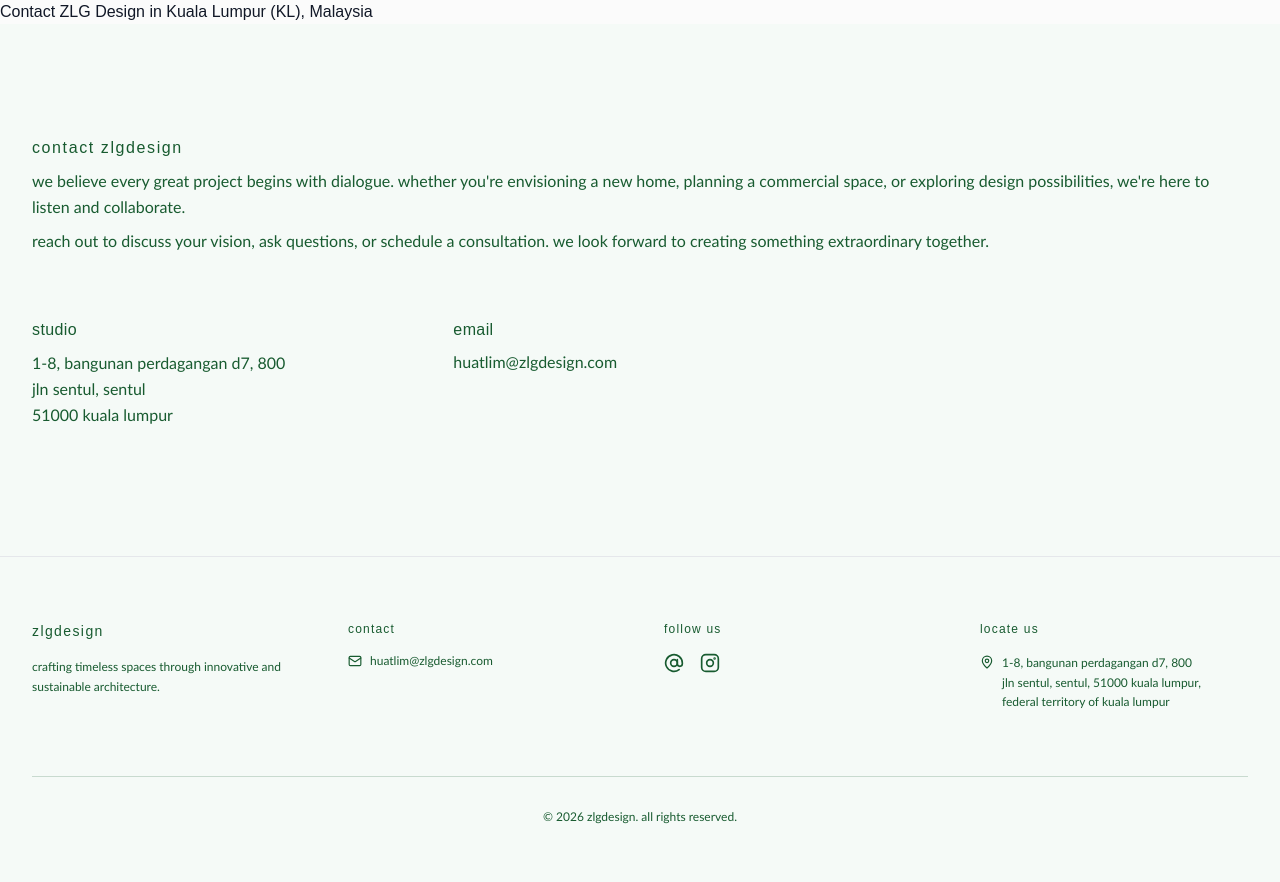
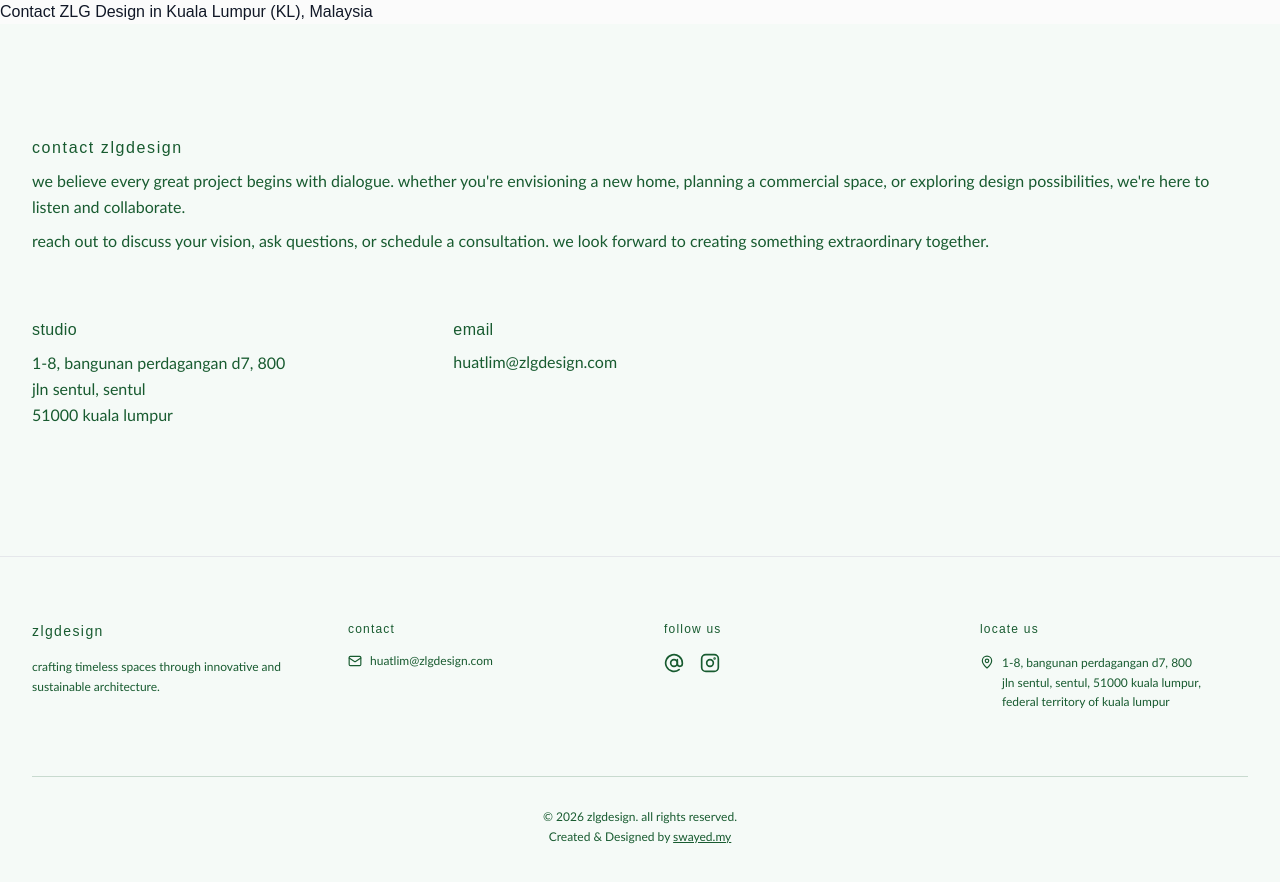
Before and after one commit to heheeksdee0917/zlg_v2, a React (Vite) app: page /contact in a window 1280 px wide. Shown: the top 882 px of the page. Built offline with nearby package versions, Linux system fonts and the light colour scheme; a web font is replaced by a local one.

Commit message:
minor changes

```diff
--- a/src/components/Footer.tsx
+++ b/src/components/Footer.tsx
@@ -83,6 +83,18 @@ export default function Footer() {
           <p className="text-xs" style={{ color: '#185B30' }}>
             © {new Date().getFullYear()} zlgdesign. all rights reserved.
           </p>
+          <p className="text-xs mt-1" style={{ color: '#185B30' }}>
+            Created & Designed by{' '}
+            <a
+              href="https://swayed.my"
+              target="_blank"
+              rel="noopener noreferrer"
+              style={{ color: '#185B30' }}
+              className="underline hover:opacity-70 transition-opacity"
+            >
+              swayed.my
+            </a>
+          </p>
         </div>
       </div>
     </footer>
--- a/src/pages/Home.tsx
+++ b/src/pages/Home.tsx
@@ -192,14 +192,14 @@ export default function Home() {
                 zlgdesign is an architecture practice rooted in kuala lumpur, malaysia —
                 building meaningful spaces for over two decades.
               </p>
-              <p className="text-sm font-light leading-relaxed text-[#185B30] opacity-70">
+              <p className="text-sm font-light leading-relaxed text-[#185B30] opacity-70 lowercase">
                 Founded on the belief that architecture is inseparable from thought, our practice
                 brings together design, theory, and lived experience to shape projects across
                 residential, commercial, institutional, and masterplanning typologies. Every
                 commission is approached with the same rigour — contextual, considered, and crafted
                 to endure.
               </p>
-              <p className="text-sm font-light leading-relaxed text-[#185B30] opacity-70">
+              <p className="text-sm font-light leading-relaxed text-[#185B30] opacity-70 lowercase">
                 Over 20 years of practice across Malaysia have given us a deep understanding of
                 place, climate, culture, and the communities we build for. We work closely with
                 clients, collaborators, and specialists to deliver architecture that is both
```
